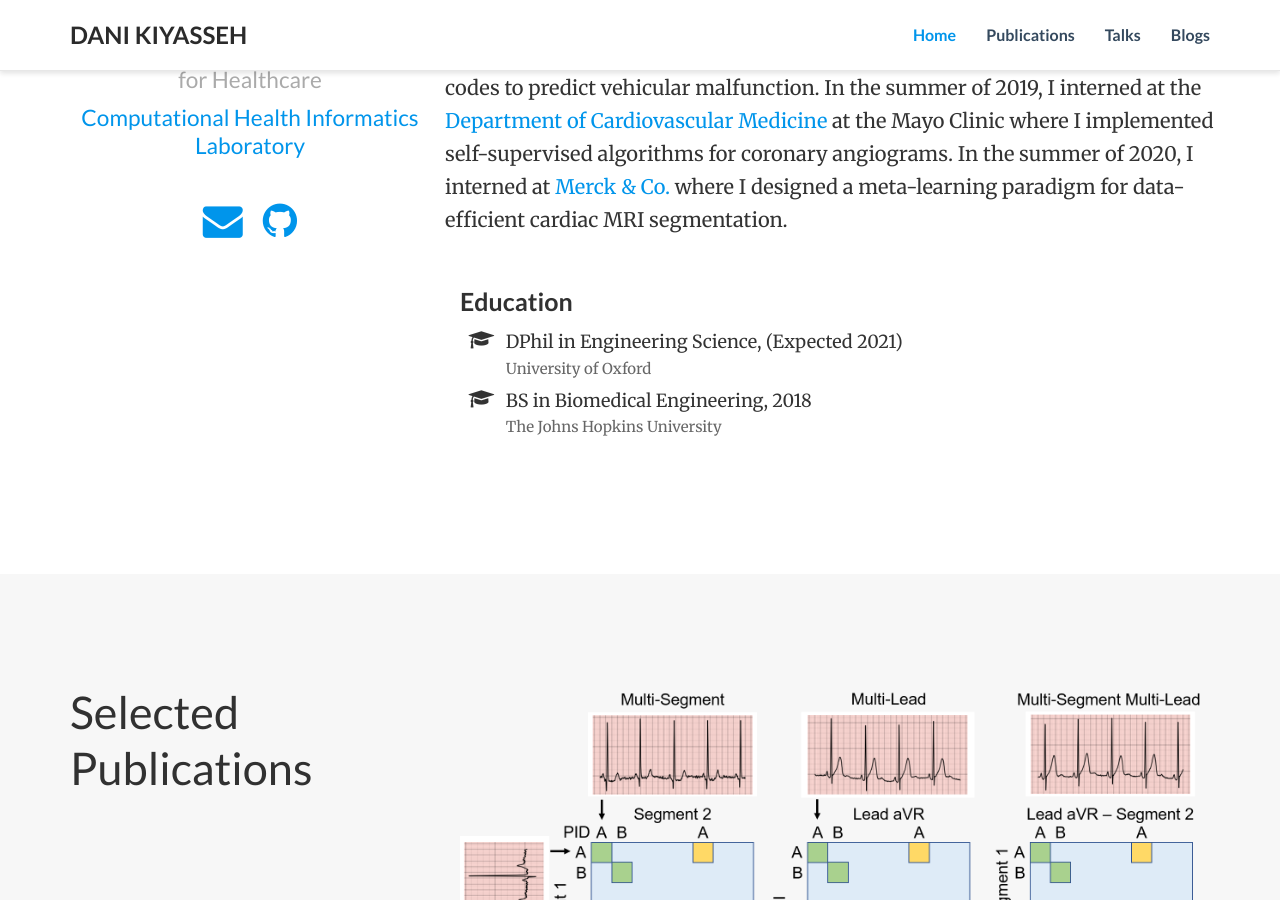
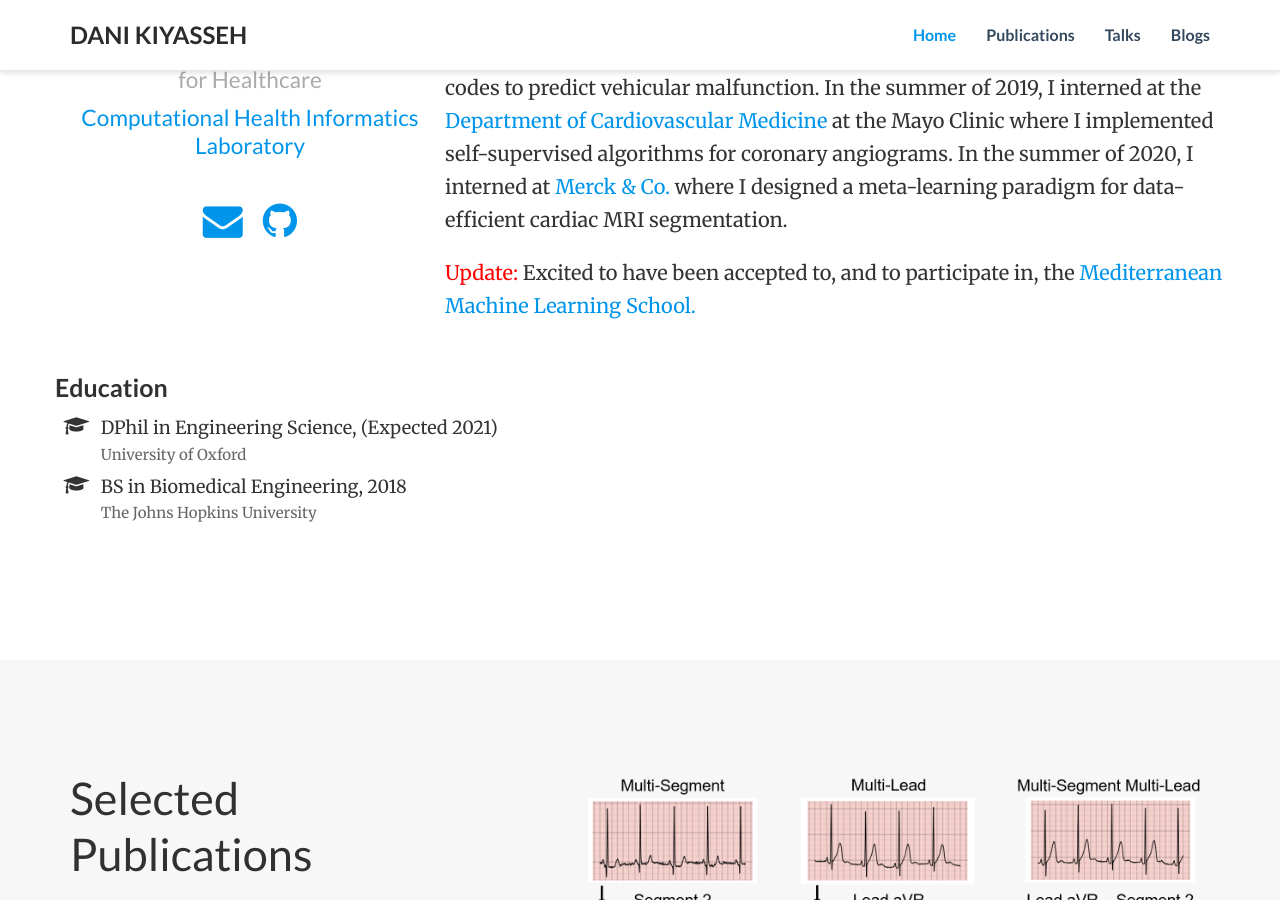
Before and after one commit to danikiyasseh/danikiyasseh.github.io, a Jekyll site: the page index.html, which Jekyll copies as it is, in a window 1280 px wide and 900 px high, scrolled down 387 px. Built offline with Jekyll 4.4.1, drawn with Linux system fonts in a browser that asks for light colours; nearby versions of some CDN libraries; a style sheet for code colours, icons or effects is not loaded.

Commit message:
Added M2LScool Update

```diff
--- a/index.html
+++ b/index.html
@@ -157,6 +157,9 @@
 		In the summer of 2017, I interned at the Machine Learning Center of Excellence at Ford Motor Company where I used diagnostic trouble codes to predict vehicular malfunction.
 		In the summer of 2019, I interned at the <a href="https://www.mayoclinic.org/departments-centers/cardiovascular-medicine/home/orc-20121930" target="_blank">Department of Cardiovascular Medicine</a> at the Mayo Clinic where I implemented self-supervised algorithms for coronary angiograms.
 		In the summer of 2020, I interned at <a href="https://www.merck.com/index.html", target="_blank">Merck & Co.</a> where I designed a meta-learning paradigm for data-efficient cardiac MRI segmentation.
+	</p>
+
+	<p> <span style="color:red;">Update:</span> Excited to have been accepted to, and to participate in, the <a href="https://www.m2lschool.org/", target="_blank">Mediterranean Machine Learning School.</a>
 	</p>
 
 <div class="row">
```
